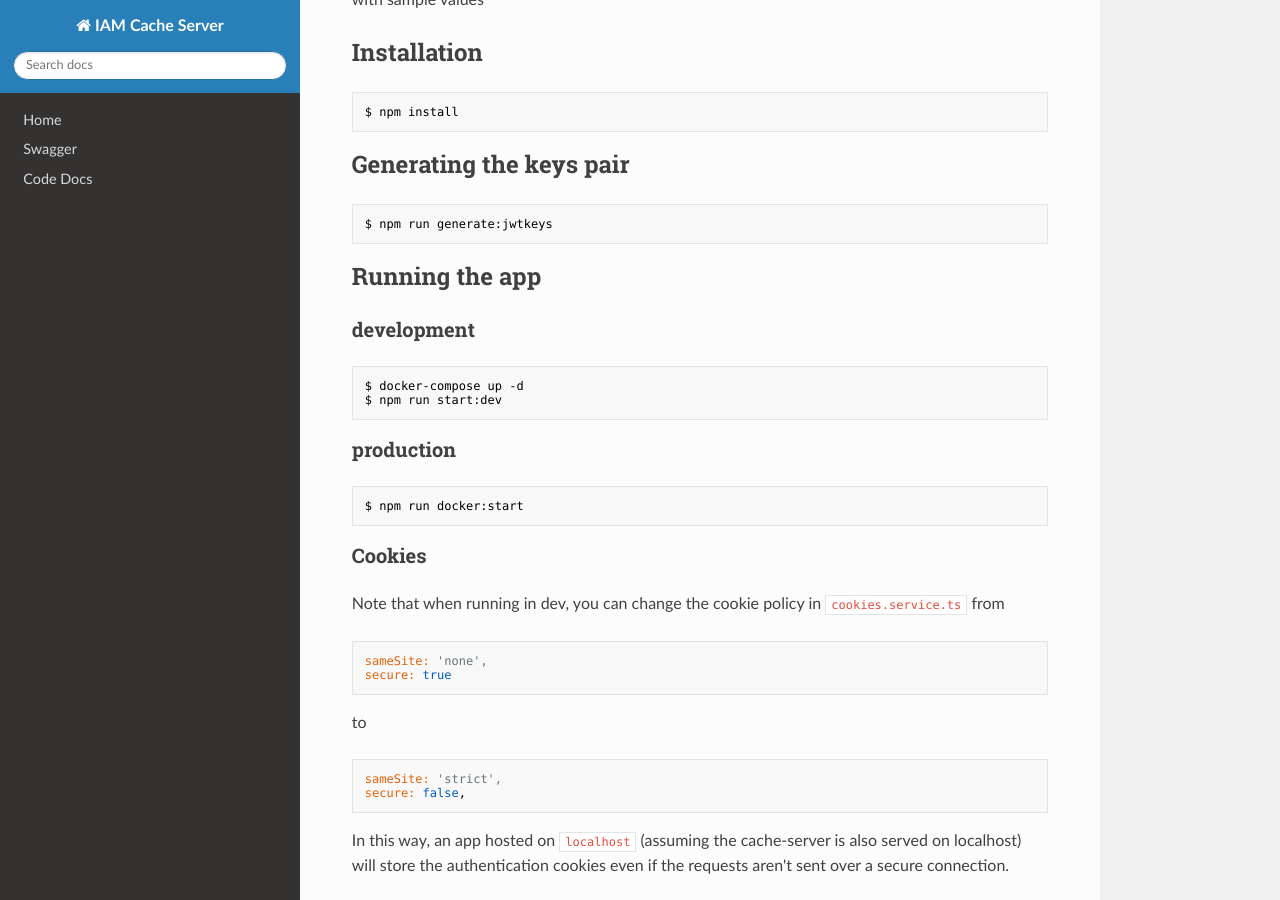
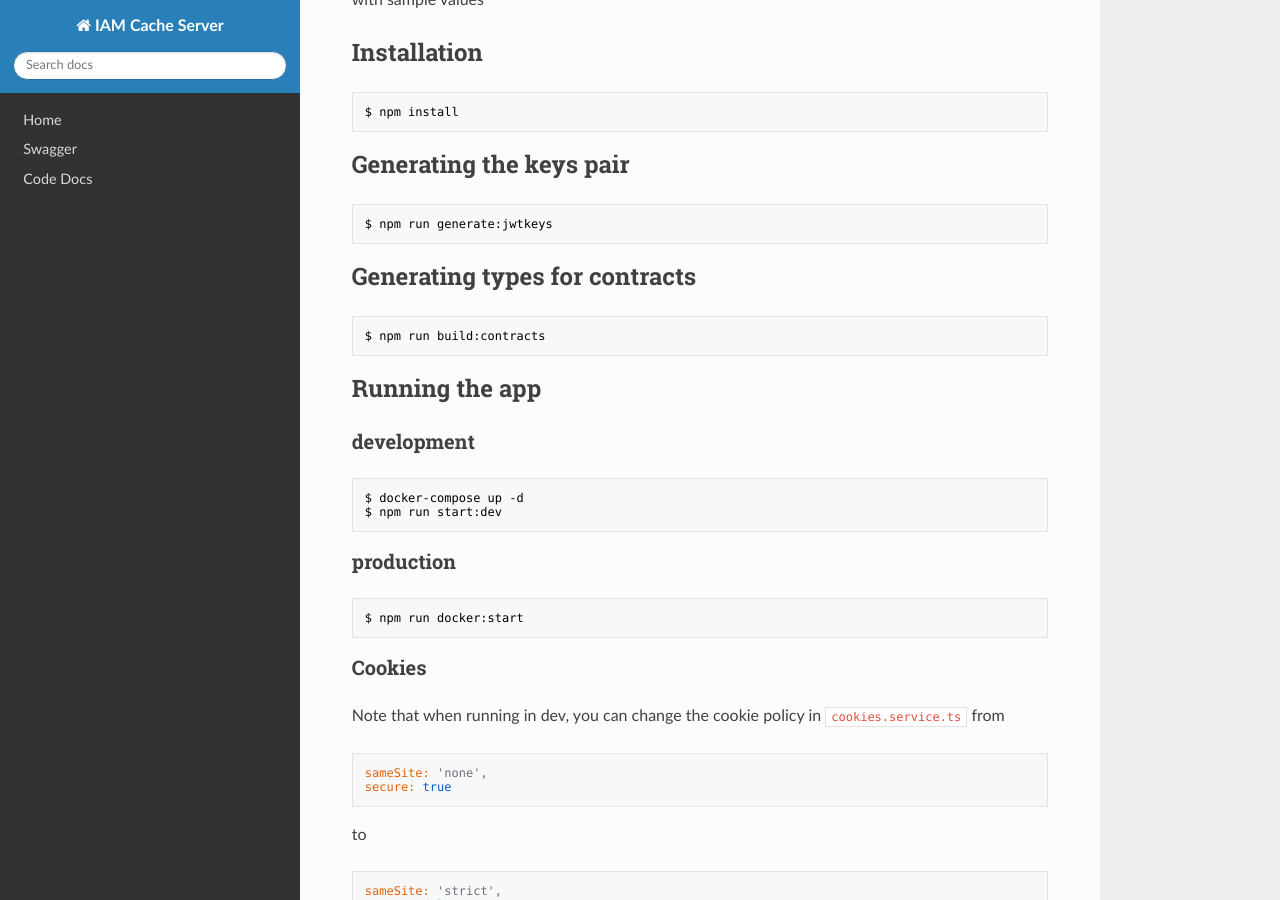
Before and after one commit to energywebfoundation/ssi-hub, an MkDocs documentation site: the page built from docs/api/README.md, in a window 1280 px wide and 900 px high, scrolled down 759 px. Built offline with MkDocs 1.6.1, drawn with Linux system fonts in a browser that asks for light colours; nearby versions of some CDN libraries.

Commit message:
chore: building contracts explicitly when starting in development

````diff
--- a/docs/api/README.md
+++ b/docs/api/README.md
@@ -36,6 +36,11 @@ $ npm install
 ## Generating the keys pair
 ```bash
 $ npm run generate:jwtkeys
+```
+
+## Generating types for contracts
+```bash
+$ npm run build:contracts
 ```
 
 ## Running the app
--- a/package.json
+++ b/package.json
@@ -11,7 +11,7 @@
     "prebuild": "rimraf dist && npm run build:contracts",
     "build": "nest build",
     "start": "nest start",
-    "start:dev": "npm run build:contracts && nest start --debug 0.0.0.0:9229 --watch",
+    "start:dev": "nest start --debug 0.0.0.0:9229 --watch",
     "start:debug": "nest start --debug --watch",
     "start:prod": "node dist/src/main",
     "lint": "eslint \"{src,apps,libs,test,e2e}/**/*.ts\" --fix",
````
Also changed, not shown: README.md (+5 -0 lines).
